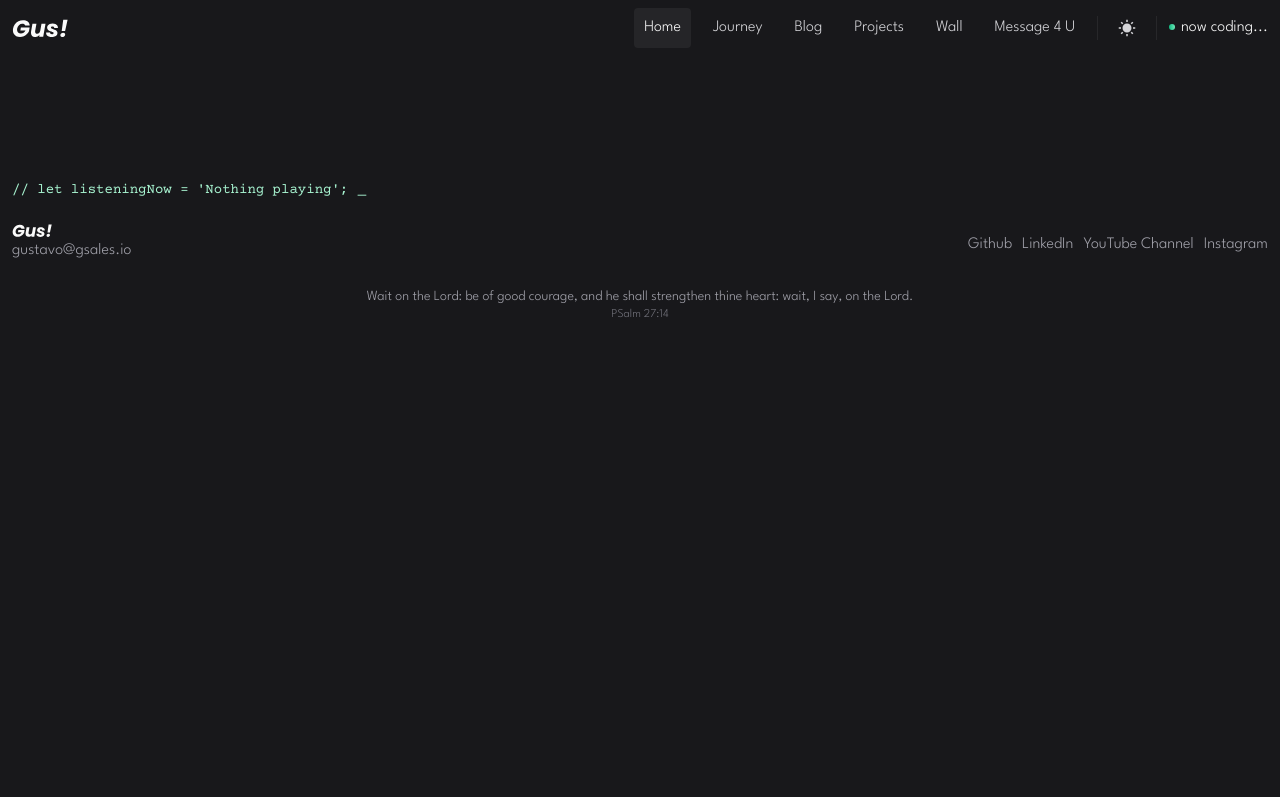
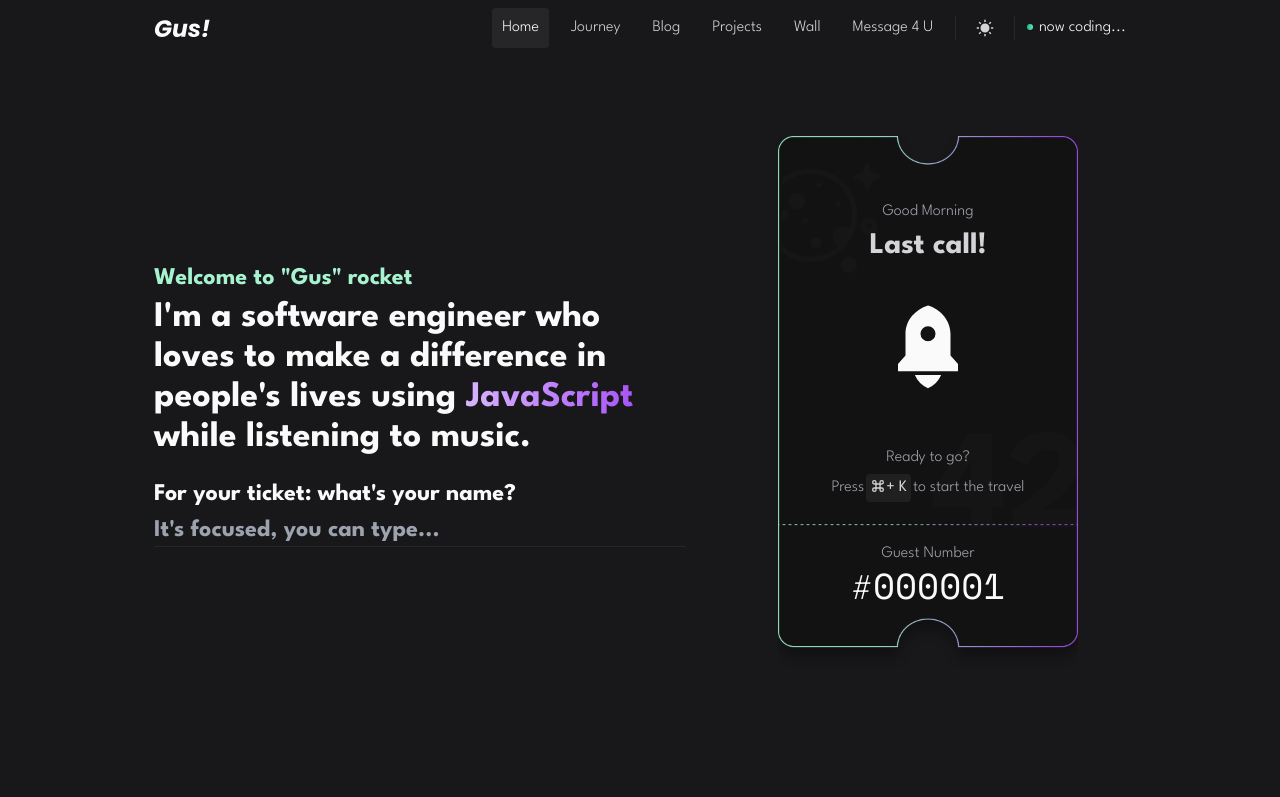
Before and after one commit to guscsales/gsales.io, a Next.js app: page / in a window 1280 px wide. Shown: the top 797 px of the page. Built offline with nearby package versions, Linux system fonts and the light colour scheme; no server answers; the database is empty.

Commit message:
feat: ticket for rocket

```diff
--- a/src/app/page.tsx
+++ b/src/app/page.tsx
@@ -1,3 +1,72 @@
+import Text from '@/libs/ui/components/text';
+import ticketDark from '@/assets/images/ticket-dark.png';
+import { RiCommandFill, RiCommandLine, RiRocket2Fill } from 'react-icons/ri';
+
 export default function Home() {
-  return null;
+  return (
+    <section className="container mt-5 lg:mt-20 grid lg:grid-cols-[1fr_24.75rem] gap-11">
+      <div className="flex flex-col justify-center">
+        <Text className="font-bold text-2xl text-emerald-500 dark:text-emerald-200 mb-1">
+          Welcome to &quot;Gus&quot; rocket
+        </Text>
+        <Text className="font-bold text-4xl text-zinc-900 dark:text-zinc-50 mb-5">
+          I&apos;m a software engineer who loves to make a difference in
+          people&apos;s lives using{' '}
+          <span className="text-transparent bg-clip-text bg-gradient-to-r from-purple-300 to-purple-500">
+            JavaScript
+          </span>{' '}
+          while listening to music.
+        </Text>
+        <Text className="font-bold text-2xl text-zinc-900 dark:text-zinc-50 mb-1">
+          For your ticket: what&apos;s your name?
+        </Text>
+        <input
+          type="text"
+          className={`font-bold font-sans bg-transparent text-2xl text-zinc-700 dark:text-zinc-200
+                      border-b border-transparent
+                      focus-visible:outline-none focus-visible:border-b
+                      focus-visible:border-solid focus-visible:border-zinc-900/[.06]
+                      focus-visible:dark:border-zinc-50/[.06]`}
+          placeholder="It's focused, you can type..."
+          autoFocus
+          maxLength={100}
+        />
+      </div>
+
+      <div
+        className="w-[19.75rem] h-[33.5rem] mx-auto bg-contain bg-center bg-no-repeat text-center"
+        style={{ backgroundImage: `url('${ticketDark.src}')` }}
+      >
+        <div className="flex flex-col gap-1 mt-16">
+          <Text className="font-light text-zinc-400">Good Morning</Text>
+          <Text className="font-bold text-3xl text-zinc-300">Last call!</Text>
+        </div>
+
+        <div className="flex justify-center w-full h-[5.625rem] mt-9">
+          <RiRocket2Fill size={90} className="fill-zinc-50" />
+        </div>
+
+        <div className="flex flex-col gap-1 mt-14">
+          <Text className="font-light text-zinc-400">Ready to go?</Text>
+          <div className="flex gap-0.5 justify-center items-center">
+            <Text className="font-light text-zinc-400">Press</Text>
+            <div className="flex items-center py-0.5 px-1 rounded bg-zinc-50/[.06]">
+              <RiCommandLine size={16} className="fill-zinc-300 -mt-1" />
+              <Text className="text-zinc-300">+ K</Text>
+            </div>
+            <Text className="font-light text-zinc-400">
+              to start the travel
+            </Text>
+          </div>
+        </div>
+
+        <div className="flex flex-col mt-10">
+          <Text className="font-light text-zinc-400">Guest Number</Text>
+          <Text className="font-light text-4xl text-zinc-50">
+            #<Text className="font-blast text-4xl text-zinc-50">000001</Text>
+          </Text>
+        </div>
+      </div>
+    </section>
+  );
 }
--- a/src/common/components/main-header/index.tsx
+++ b/src/common/components/main-header/index.tsx
@@ -1,10 +1,33 @@
+'use client';
+
 import Logo from '../logo';
 import MainNavDesktop from '@/common/components/main-nav-desktop';
 import MainNavMobile from '@/common/components/main-nav-mobile';
+import React from 'react';
+import classNames from 'classnames';
 
 export default function MainHeader() {
+  const [withShadow, setWithShadow] = React.useState(false);
+
+  React.useEffect(() => {
+    const scrollHandler = () => {
+      setWithShadow(window.scrollY > 10);
+    };
+
+    window.addEventListener('scroll', scrollHandler);
+
+    return () => window.removeEventListener('scroll', scrollHandler);
+  }, []);
+
   return (
-    <header className="fixed top-0 left-0 z-0 w-full">
+    <header
+      className={classNames(
+        'fixed top-0 left-0 z-0 w-full bg-zinc-50 dark:bg-zinc-900 transition-base',
+        {
+          'shadow-xl': withShadow,
+        }
+      )}
+    >
       <div className="flex justify-between items-center container py-2 px-3">
         <Logo className="w-14" />
         <MainNavMobile />
--- a/tailwind.config.js
+++ b/tailwind.config.js
@@ -15,8 +15,11 @@ module.exports = withTV({
     container: {
       center: true,
       padding: {
-        DEFAULT: '0.5rem',
-        lg: '0.75rem',
+        DEFAULT: '0.75rem',
+      },
+      screens: {
+        DEFAULT: '100%',
+        lg: '62.25rem',
       },
     },
     extend: {
```
Also changed, not shown: src/assets/images/ticket-dark.png (added), 1 other file (tests, documents, lock files or other folders).
